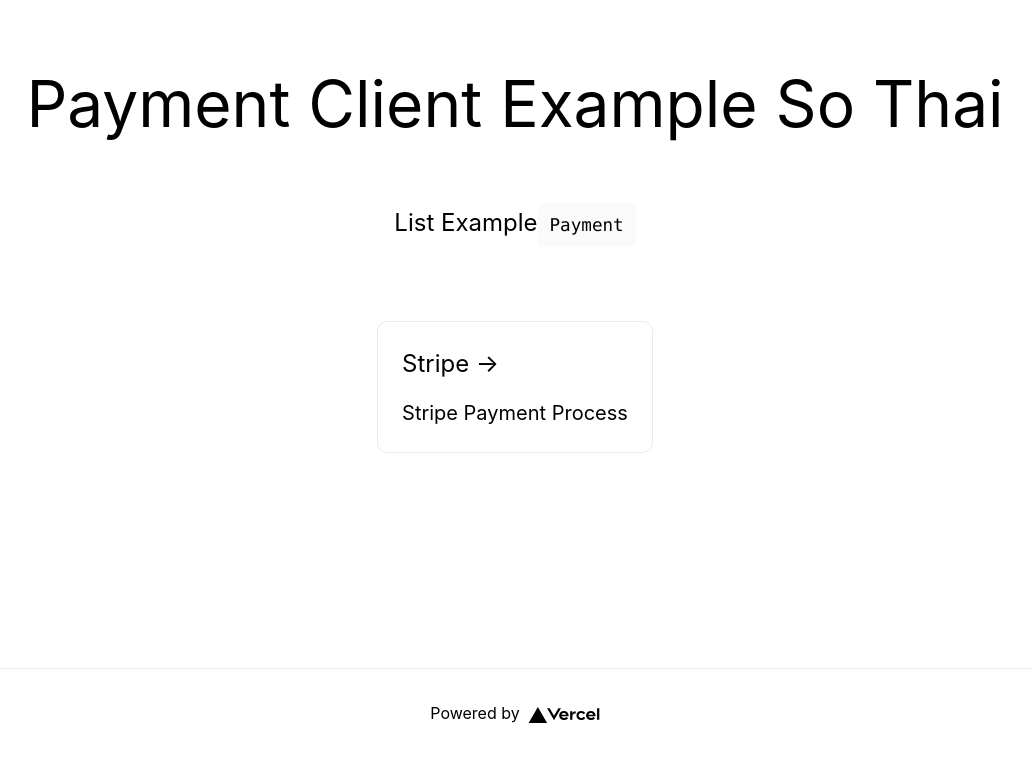
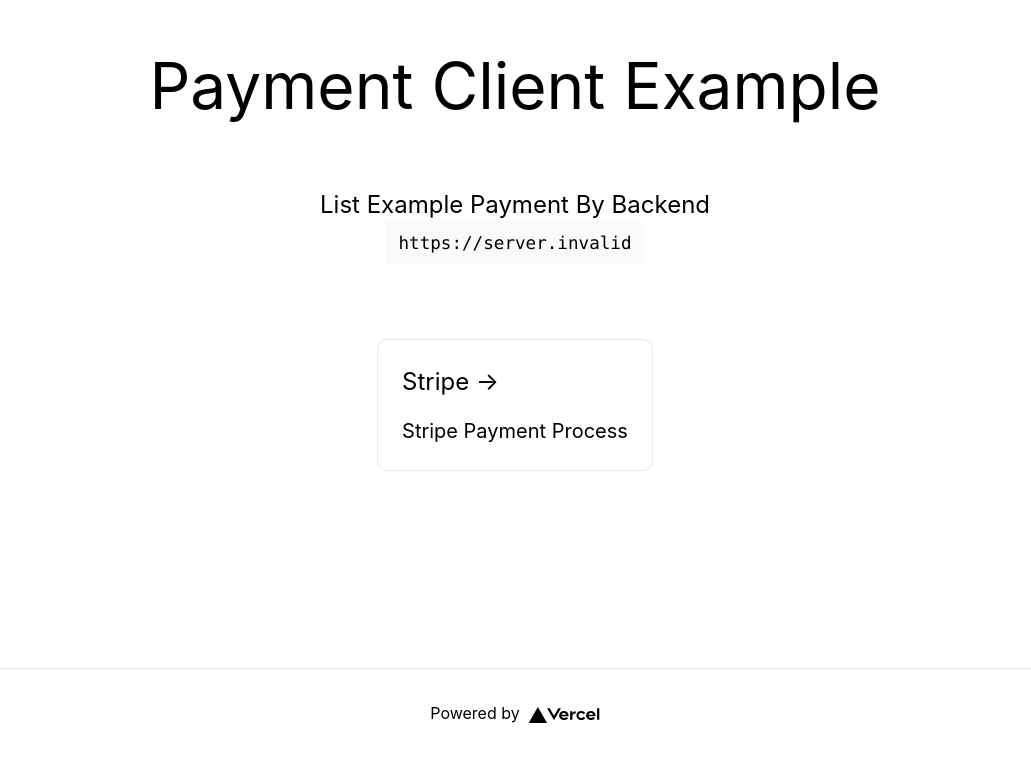
Before and after one commit to ahmadyusri/stripe-client-example, a Next.js app: page / in a window 1280 px wide. Shown: the part 132-889 px from the top of the page, without its empty margins (125-1156 px from the left). Built offline with nearby package versions, Linux system fonts and the light colour scheme; no server answers.

Commit message:
Show URL on Index

```diff
--- a/pages/index.tsx
+++ b/pages/index.tsx
@@ -14,11 +14,14 @@
 			</Head>
 
 			<main className={styles.main}>
-				<h1 className={styles.title}>Payment Client Example So Thai</h1>
+				<h1 className={styles.title}>Payment Client Example</h1>
 
 				<p className={styles.description}>
-					List Example
-					<code className={styles.code}>Payment</code>
+					List Example Payment By Backend
+					<br />
+					<code className={styles.code}>
+						{process.env.NEXT_PUBLIC_API_BASE_URL}
+					</code>
 				</p>
 
 				<div className={styles.grid}>
```
